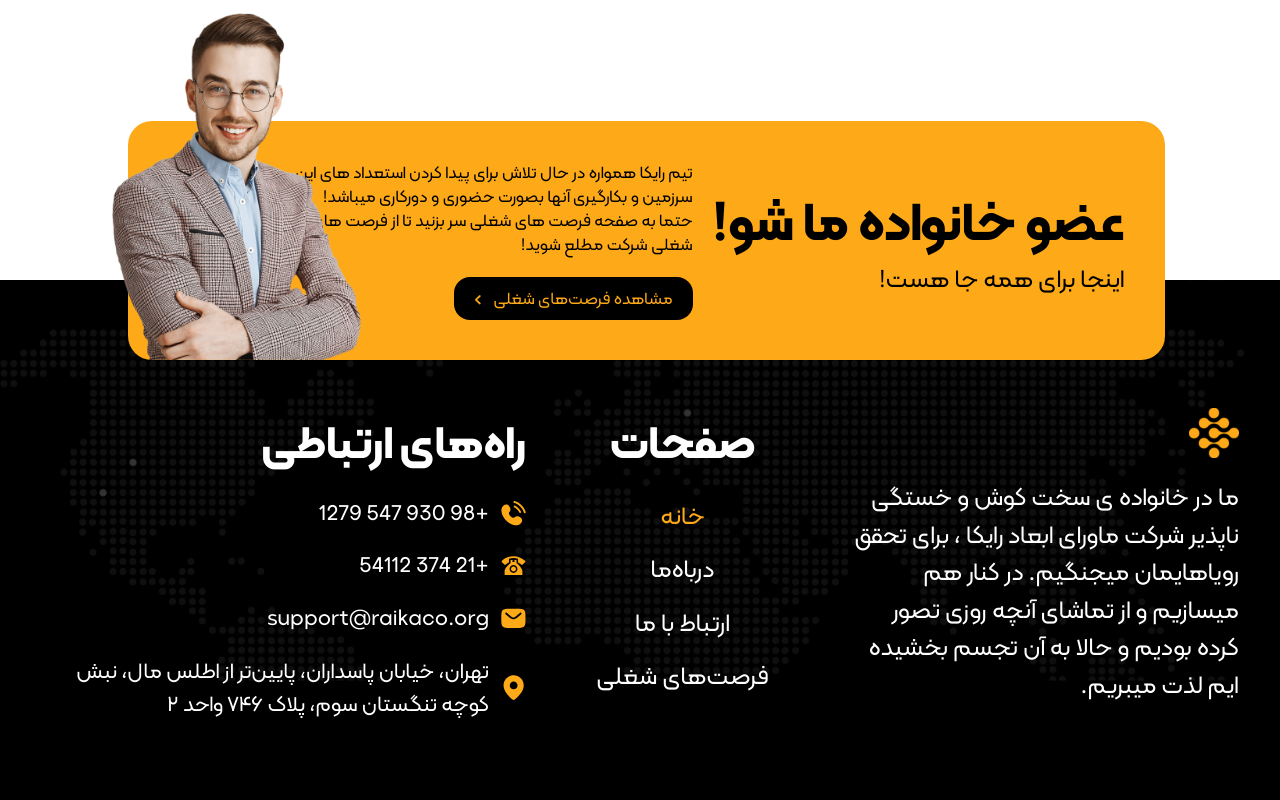
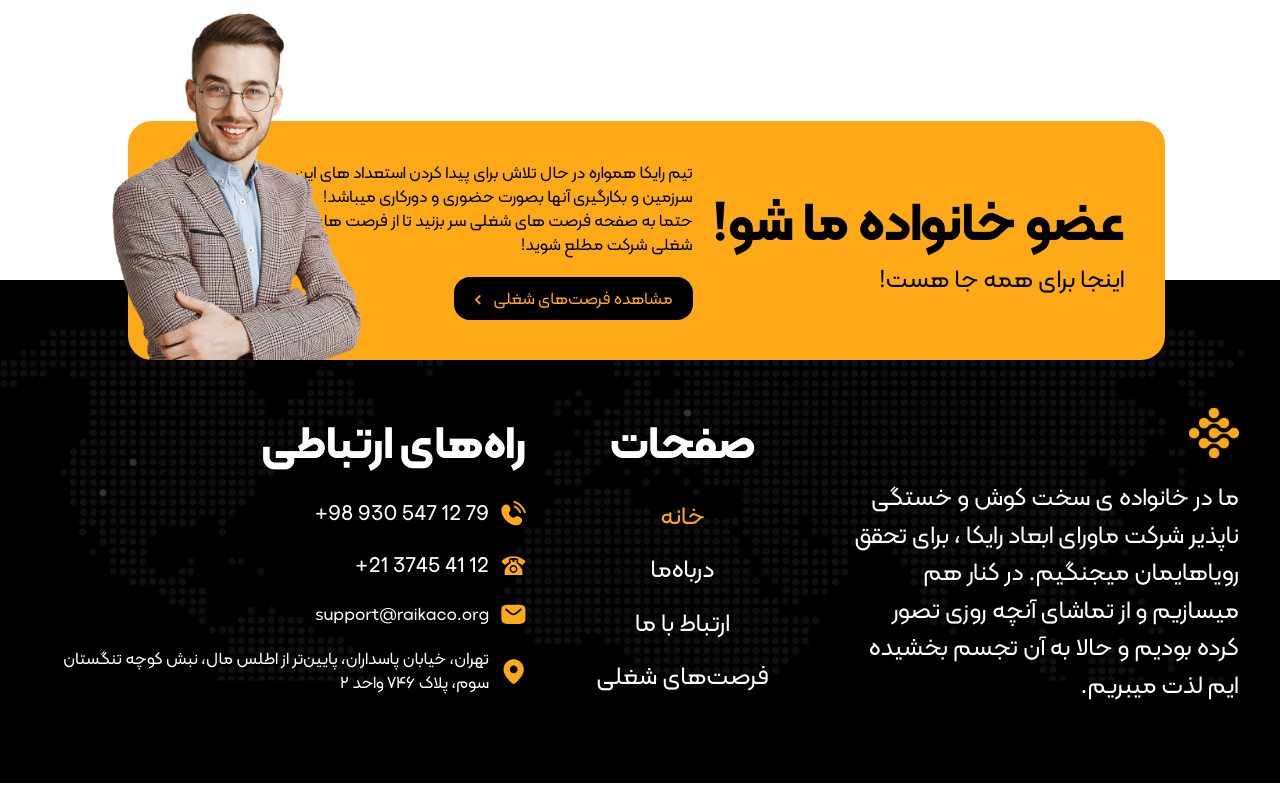
Before and after one commit to mahjs/Rayka-Main, a Next.js app: page / in a window 1280 px wide. Shown: the part 1627-2427 px from the top of the page. Built offline with nearby package versions, Linux system fonts and the light colour scheme.

Commit message:
fix some ui issues

```diff
--- a/src/app/globals.css
+++ b/src/app/globals.css
@@ -63,10 +63,6 @@ body {
 
 .btn-shadow {
   @apply absolute inset-0 -right-4 h-24 w-[2.3rem] rotate-[38deg] bg-yellow-500 opacity-30;
-}
-
-body {
-  direction: rtl;
 }
 
 .btn-send {
@@ -256,10 +252,14 @@ body {
   position: absolute;
   width: 20%;
   height: 100%;
-  transform: rotateY(calc(var(--offset) * 50deg)) scaleY(calc(1 + var(--abs-offset) * -0.4))
-    translateZ(calc(var(--abs-offset) * -30rem)) translateX(calc(var(--direction) * -5rem));
-  transform: rotateY(calc(var(--offset) * 50deg)) scaleY(calc(1 + var(--abs-offset) * -0.4))
-    translateZ(calc(var(--abs-offset) * -30rem)) translateX(calc(var(--direction) * -5rem));
+  transform: rotateY(calc(var(--offset) * 50deg))
+    scaleY(calc(1 + var(--abs-offset) * -0.4))
+    translateZ(calc(var(--abs-offset) * -30rem))
+    translateX(calc(var(--direction) * -5rem));
+  transform: rotateY(calc(var(--offset) * 50deg))
+    scaleY(calc(1 + var(--abs-offset) * -0.4))
+    translateZ(calc(var(--abs-offset) * -30rem))
+    translateX(calc(var(--direction) * -5rem));
   filter: blur(calc(var(--abs-offset) * 1rem));
   transition: all 0.3s ease-out;
 }
--- a/src/components/dashboard/ExpertCard.tsx
+++ b/src/components/dashboard/ExpertCard.tsx
@@ -36,7 +36,7 @@ const ExpertCard: FC<Props> = ({
       }}
       className={`relative flex h-[l20px] w-[150px] cursor-pointer flex-col flex-wrap overflow-hidden rounded-lg ${
         mobile ? "bg-[#FEA918]" : "bg-[#3D3D3D]"
-      }  py-[1.5rem] pr-[2.2rem] text-${
+      }  py-[1.5rem] pr-[1.2rem] md:pr-[2.2rem] text-${
         mobile ? "#000" : "white"
       } transition-all duration-200 hover:scale-110 hover:bg-primary hover:text-[#232323] md:h-[250px] md:w-[250px] md:gap-10 ${
         mobile ? "justify-self-center" : ""
--- a/src/components/dashboard/ExpertDetailsCard.tsx
+++ b/src/components/dashboard/ExpertDetailsCard.tsx
@@ -29,7 +29,7 @@ const ExpertDetailsCard: FC<Props> = ({
             className="mb-3 h-[50px] w-[50px]"
           />
         </div>
-        <p className="subtitle">{title}</p>
+        <p className="title-3">{title}</p>
         <span
           style={{
             textShadow:
--- a/src/components/footer/index.tsx
+++ b/src/components/footer/index.tsx
@@ -48,7 +48,14 @@ const Footer = () => {
                 height={25}
                 className="h-[10px] w-[10px] md:h-[25px] md:w-[25px]"
               />
-              <p className="subtitle-1">+98 930 547 1279</p>
+              <p
+                style={{
+                  direction: "ltr",
+                }}
+                className="subtitle-1"
+              >
+                +98 930 547 12 79
+              </p>
             </div>
             <div className="flex items-center gap-1 md:gap-3">
               <Image
@@ -58,7 +65,14 @@ const Footer = () => {
                 height={25}
                 className="h-[10px] w-[10px] md:h-[25px] md:w-[25px]"
               />
-              <p className="subtitle-1">+21 374 54112</p>
+              <p
+                style={{
+                  direction: "ltr",
+                }}
+                className="subtitle-1"
+              >
+                +21 3745 41 12
+              </p>
             </div>
             <div className="flex items-center gap-1 md:gap-3">
               <Image
@@ -68,7 +82,7 @@ const Footer = () => {
                 height={25}
                 className="h-[10px] w-[10px] md:h-[25px] md:w-[25px]"
               />
-              <p className="subtitle-1">support@raikaco.org</p>
+              <p className="subtitle-2">support@raikaco.org</p>
             </div>
             <div className="flex items-center gap-1 md:gap-3">
               <Image
@@ -78,7 +92,7 @@ const Footer = () => {
                 width={25}
                 height={25}
               />
-              <p className="subtitle-1 max-w-[28rem]">
+              <p className="subtitle-2 max-w-[28rem]">
                 تهران، خیابان پاسداران، پایین‌تر از اطلس مال، نبش کوچه تنگستان
                 سوم، پلاک ۷۴۶ واحد ۲
               </p>
```
